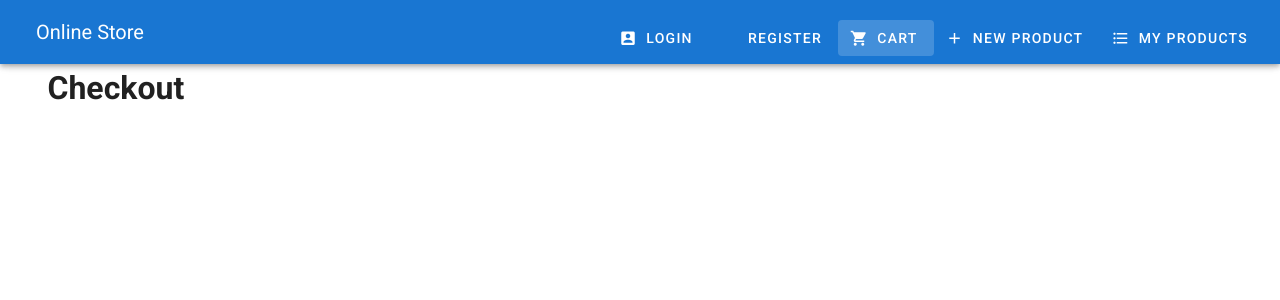
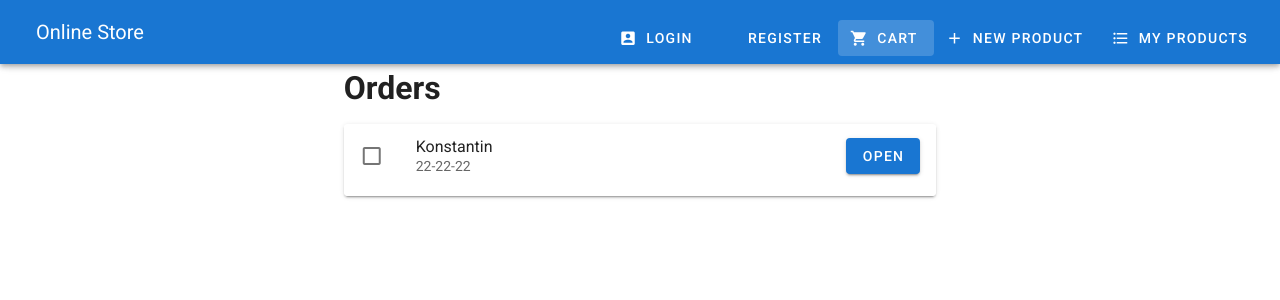
Before and after one commit to Safarov-E/online-store, a Vue app: page /checkout in a window 1280 px wide. Shown: the top 300 px of the page. Built offline with nearby package versions, Linux system fonts and the light colour scheme.

Commit message:
Реализация страницы - Заказов

```diff
--- a/src/components/User/Checkout.vue
+++ b/src/components/User/Checkout.vue
@@ -1,8 +1,44 @@
 <template>
     <v-container>
         <v-layout row>
-            <v-flex xs12>
-                <h1>Checkout</h1>
+            <v-flex xs12 sm6 offset-sm3>
+                <h1 class="text-secondary mb-3">Orders</h1>
+        <v-card
+            class="mx-auto"
+        >
+                <v-list
+                subheader
+                two-line
+                flat
+                >
+
+                <v-list-item-group
+                    multiple
+                >
+                    <v-list-item
+                        v-for="(order, i) in orders"
+                        :key="i"
+                    >
+                        <v-list-item-action>
+                        <v-checkbox
+                            :input-value="order.done"
+                            color="success"
+                            @change="markDone(order)"
+                        ></v-checkbox>
+                        </v-list-item-action>
+
+                        <v-list-item-content>
+                            <v-list-item-title>{{ order.name }}</v-list-item-title>
+                            <v-list-item-subtitle>{{ order.phone }}</v-list-item-subtitle>
+                        </v-list-item-content>
+                        <v-btn
+                            :to="'/product/' + order.productId"
+                            class="primary"
+                        >Open</v-btn>
+                    </v-list-item>
+                </v-list-item-group>
+                </v-list>
+                </v-card>
             </v-flex>
         </v-layout>
     </v-container>
@@ -10,7 +46,22 @@
 <script>
 export default {
     data() {
-        return {}
+        return {
+            orders: [
+                {
+                    id: 'text',
+                    name: 'Konstantin',
+                    phone: '22-22-22',
+                    productId: '1',
+                    done: false
+                }
+            ]
+        }
+    },
+    methods: {
+        markDone (order) {
+            order.done = true
+        }
     }
 }
 </script>
```
